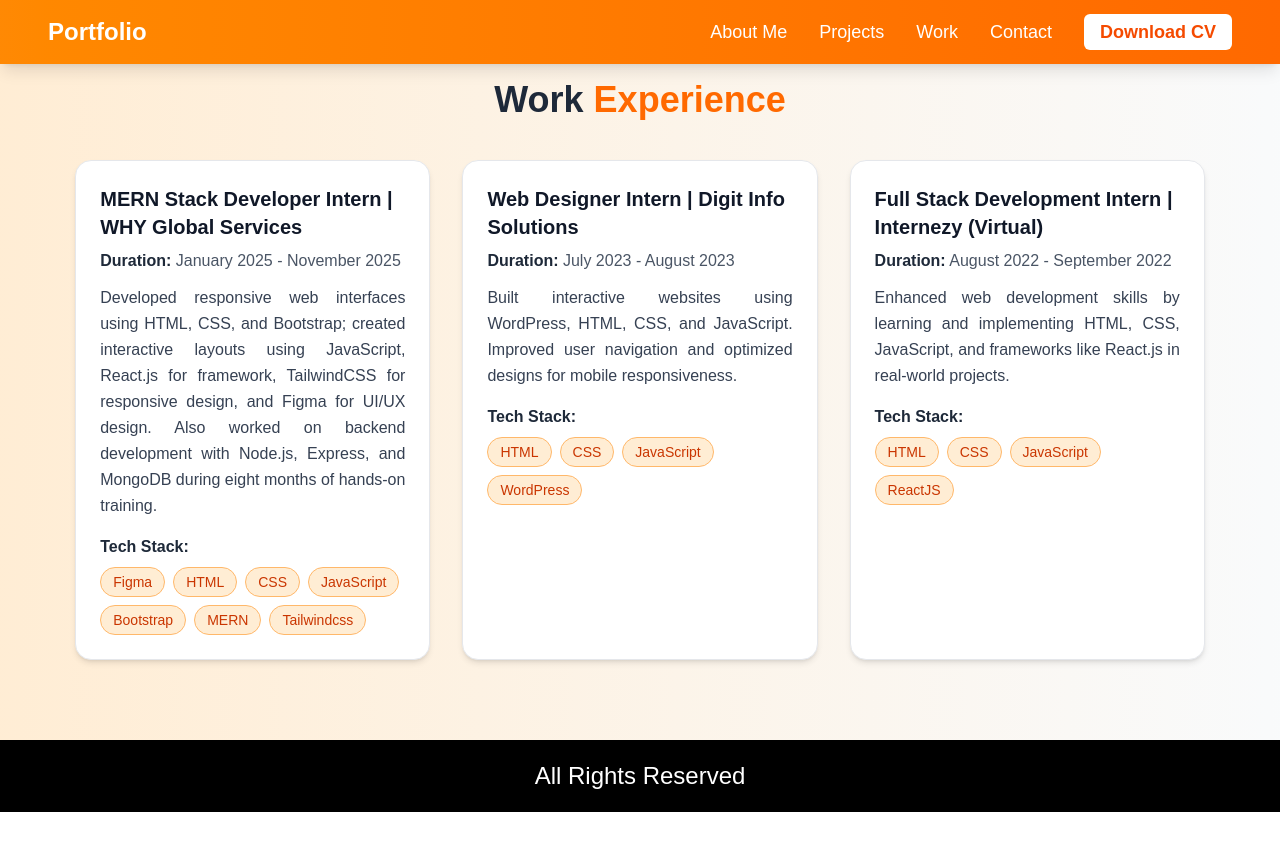
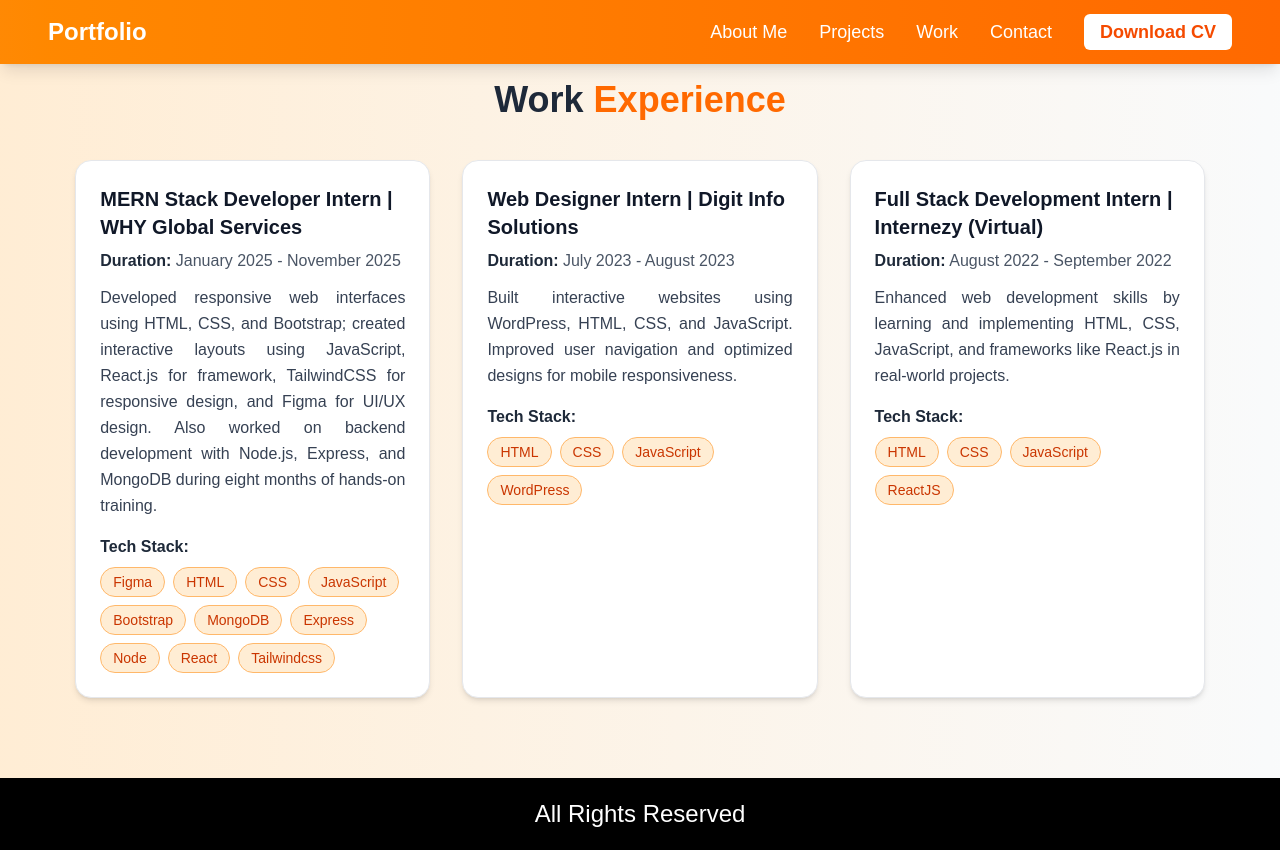
Before and after one commit to sherril203/Portfolio-Nextjs-, a Next.js app in the folder portfolio/: page /Work in a window 1280 px wide. Before the commit the page ends 812 px from the top, so only its background shows below. Built offline with nearby package versions, Linux system fonts and the light colour scheme.

Commit message:
files updated

```diff
--- a/portfolio/app/Work/page.jsx
+++ b/portfolio/app/Work/page.jsx
@@ -14,7 +14,7 @@ const Page = () => {
       duration: "January 2025 - November 2025",
       description:
         "Developed responsive web interfaces using HTML, CSS, and Bootstrap; created interactive layouts using JavaScript, React.js for framework, TailwindCSS for responsive design, and Figma for UI/UX design. Also worked on backend development with Node.js, Express, and MongoDB during eight months of hands-on training.",
-      tech_stack: ["Figma", "HTML", "CSS", "JavaScript", "Bootstrap", "MERN","Tailwindcss"],
+      tech_stack: ["Figma", "HTML", "CSS", "JavaScript", "Bootstrap", "MongoDB","Express","Node","React","Tailwindcss"],
     },
     {
       title: "Web Designer Intern | Digit Info Solutions",
```
